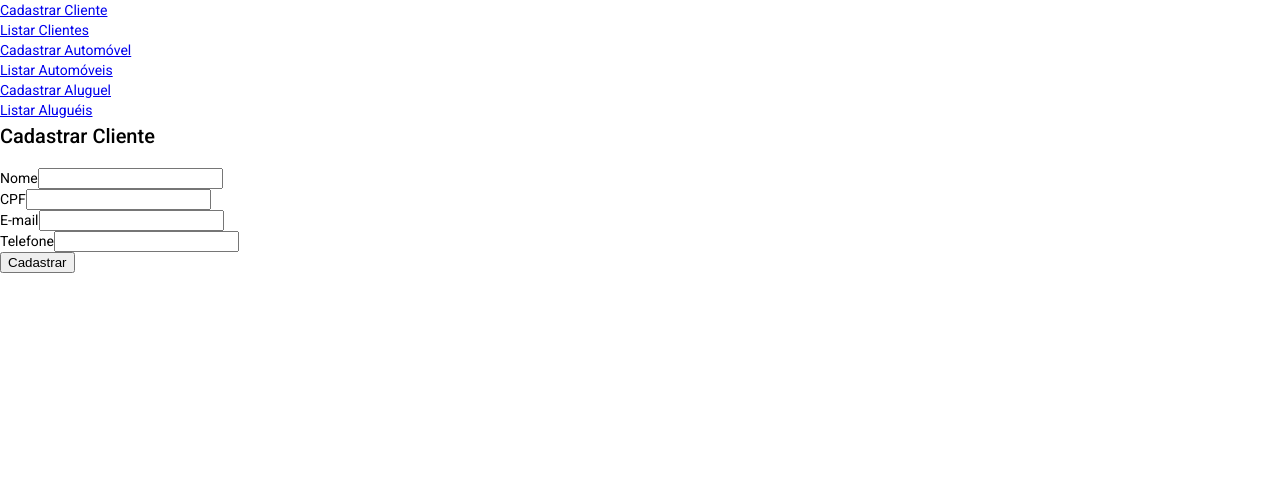
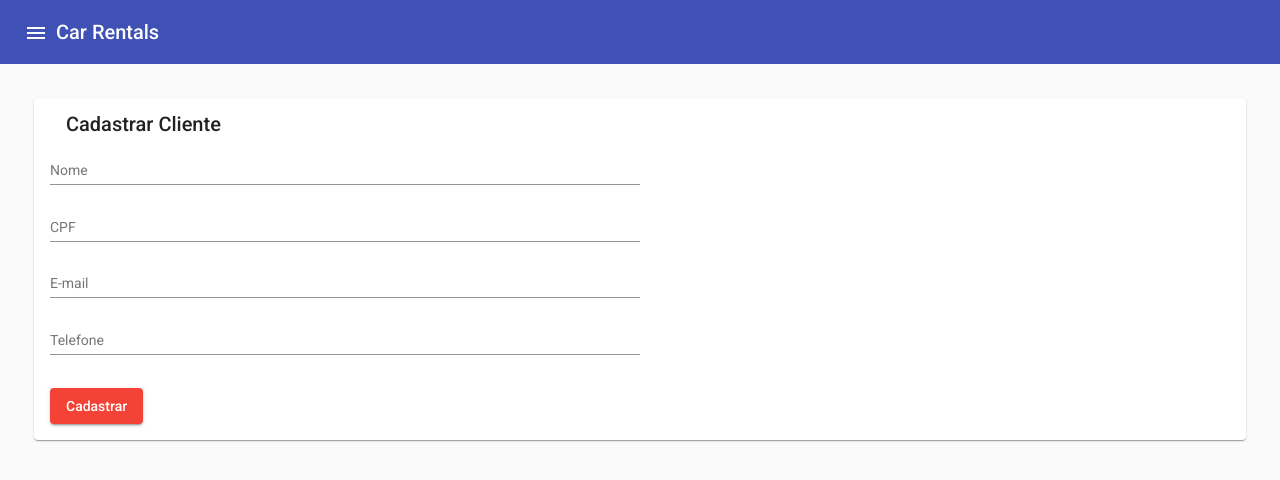
Before and after one commit to theleally/front-car-rentals-project, an Angular app: page /pages/cliente/cadastrar in a window 1280 px wide. Shown: the top 480 px of the page. Built offline with nearby package versions, Linux system fonts and the light colour scheme.

Commit message:
angular material templates and clientes templates created

```diff
--- a/src/app/app.component.css
+++ b/src/app/app.component.css
@@ -0,0 +1,11 @@
+.container {
+  height: calc(100% - 64px);
+}
+
+.icon {
+  margin-right: 10px;
+}
+
+.content {
+  padding: 16px;
+}
--- a/src/app/app.component.html
+++ b/src/app/app.component.html
@@ -1,14 +1,39 @@
-<a routerLink="/pages/cliente/cadastrar">Cadastrar Cliente</a>
-<br />
-<a routerLink="/pages/cliente/listar">Listar Clientes</a>
-<br />
-<a routerLink="/pages/automovel/cadastrar">Cadastrar Automóvel</a>
-<br />
-<a routerLink="/pages/automovel/listar">Listar Automóveis</a>
-<br />
-<a routerLink="/pages/aluguel/cadastrar">Cadastrar Aluguel</a>
-<br />
-<a routerLink="/pages/aluguel/listar">Listar Aluguéis</a>
+<mat-toolbar color="primary">
+  <button mat-icon-button (click)="sidenav.toggle()">
+    <mat-icon>menu</mat-icon>
+  </button>
+  <span>Car Rentals</span>
+</mat-toolbar>
 
-<router-outlet> </router-outlet>
+<mat-sidenav-container class="container">
+  <mat-sidenav #sidenav mode="side">
+    <mat-nav-list>
+      <a mat-list-item routerLink="/pages/cliente/cadastrar">
+        <mat-icon class="icon">add</mat-icon>
+        Cadastrar Cliente</a
+      >
+      <a mat-list-item routerLink="/pages/cliente/listar"
+        ><mat-icon class="icon">list</mat-icon>Listar Clientes</a
+      >
+      <a mat-list-item routerLink="/pages/automovel/cadastrar">
+        <mat-icon class="icon">add</mat-icon>
+        Cadastrar Automóvel</a
+      >
+      <a mat-list-item routerLink="/pages/automovel/listar"
+        ><mat-icon class="icon">list</mat-icon>Listar Automóveis</a
+      >
+      <a mat-list-item routerLink="/pages/aluguel/cadastrar">
+        <mat-icon class="icon">add</mat-icon>
+        Cadastrar Aluguel</a
+      >
+      <a mat-list-item routerLink="/pages/aluguel/listar"
+        ><mat-icon class="icon">list</mat-icon>Listar Aluguéis</a
+      >
+    </mat-nav-list>
+  </mat-sidenav>
+  <mat-sidenav-content class="content">
+    <router-outlet> </router-outlet>
+  </mat-sidenav-content>
+</mat-sidenav-container>
+
 <!-- É aqui que os componentes vão entrar -->
--- a/src/app/components/pages/cliente/cadastrar-cliente/cadastrar-cliente.component.css
+++ b/src/app/components/pages/cliente/cadastrar-cliente/cadastrar-cliente.component.css
@@ -0,0 +1,7 @@
+.input {
+  width: 50%;
+  display: block;
+}
+.container {
+  margin: 18px;
+}
--- a/src/app/components/pages/cliente/cadastrar-cliente/cadastrar-cliente.component.html
+++ b/src/app/components/pages/cliente/cadastrar-cliente/cadastrar-cliente.component.html
@@ -1,24 +1,31 @@
-<h2>Cadastrar Cliente</h2>
-
-<div id="nome">
-  <label for="txtNome">Nome</label>
-  <input type="text" id="txtNome" [(ngModel)]="nome" />
-</div>
-<div id="cpf">
-  <label for="txtCpf">CPF</label>
-  <input type="text" id="txtCpf" [(ngModel)]="cpf" />
-</div>
-<div id="email">
-  <label for="txtEmail">E-mail</label>
-  <input type="text" id="txtCpf" [(ngModel)]="email" />
-</div>
-<div id="telefone">
-  <label for="txtCpf">Telefone</label>
-  <input type="text" id="txtCpf" [(ngModel)]="cellphone" />
-</div>
-<div id="botao">
-  <button id="btnCadastrar" (click)="cadastrar()">Cadastrar</button>
-</div>
-<div>
-
-</div>
+<mat-card class="container">
+  <mat-card-header
+    ><mat-card-title>Cadastrar Cliente</mat-card-title>
+  </mat-card-header>
+  <mat-card-content>
+    <mat-form-field id="nome" class="input">
+      <mat-label for="txtNome">Nome</mat-label>
+      <input matInput type="text" id="txtNome" [(ngModel)]="nome" />
+    </mat-form-field>
+    <mat-form-field id="cpf" class="input">
+      <mat-label for="txtCpf">CPF</mat-label>
+      <input matInput type="text" id="txtCpf" [(ngModel)]="cpf" />
+    </mat-form-field>
+    <mat-form-field id="email" class="input">
+      <mat-label for="txtEmail">E-mail</mat-label>
+      <input matInput type="text" id="txtCpf" [(ngModel)]="email" />
+    </mat-form-field>
+    <mat-form-field id="telefone" class="input">
+      <mat-label for="txtCpf">Telefone</mat-label>
+      <input matInput type="text" id="txtCpf" [(ngModel)]="cellphone" />
+    </mat-form-field>
+  </mat-card-content>
+  <button
+    mat-raised-button
+    color="warn"
+    id="btnCadastrar"
+    (click)="cadastrar()"
+  >
+    Cadastrar
+  </button>
+</mat-card>
```
Also changed, not shown: src/app/app.module.ts (+45 -9 lines).
